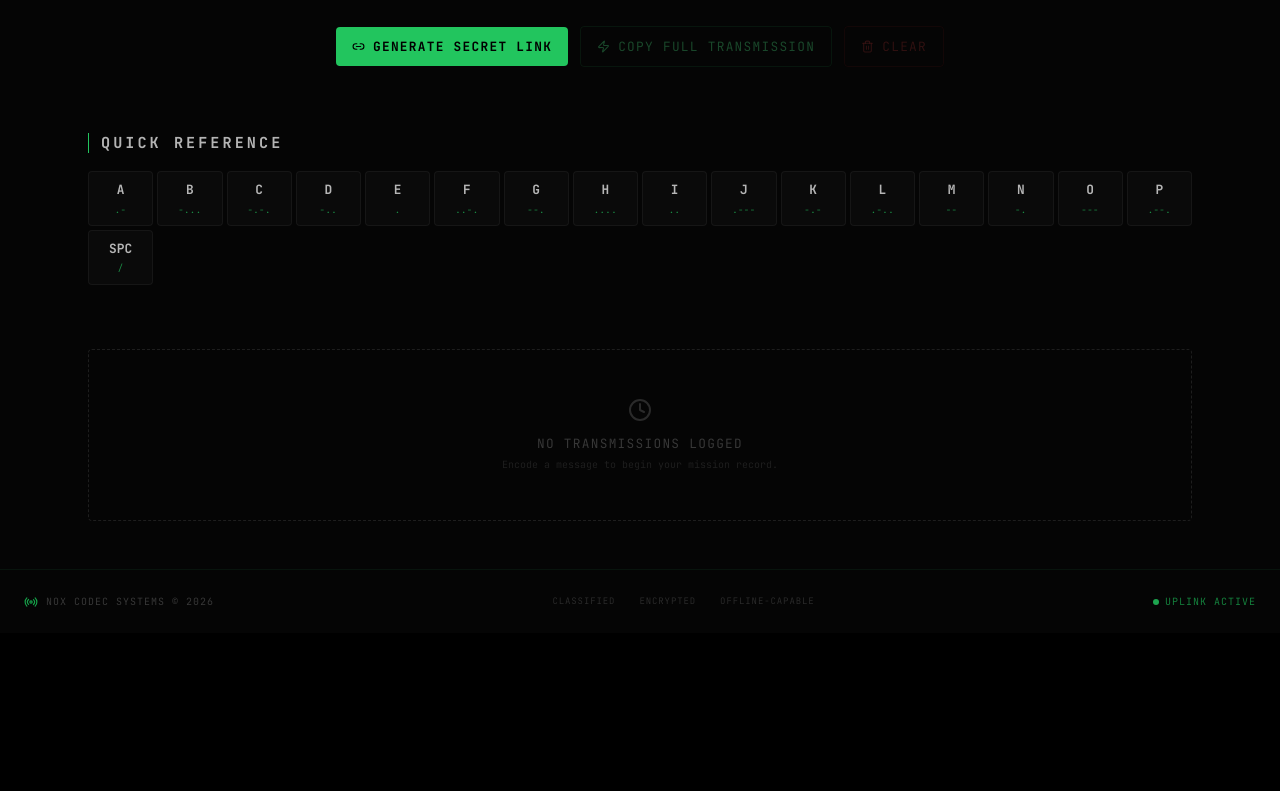
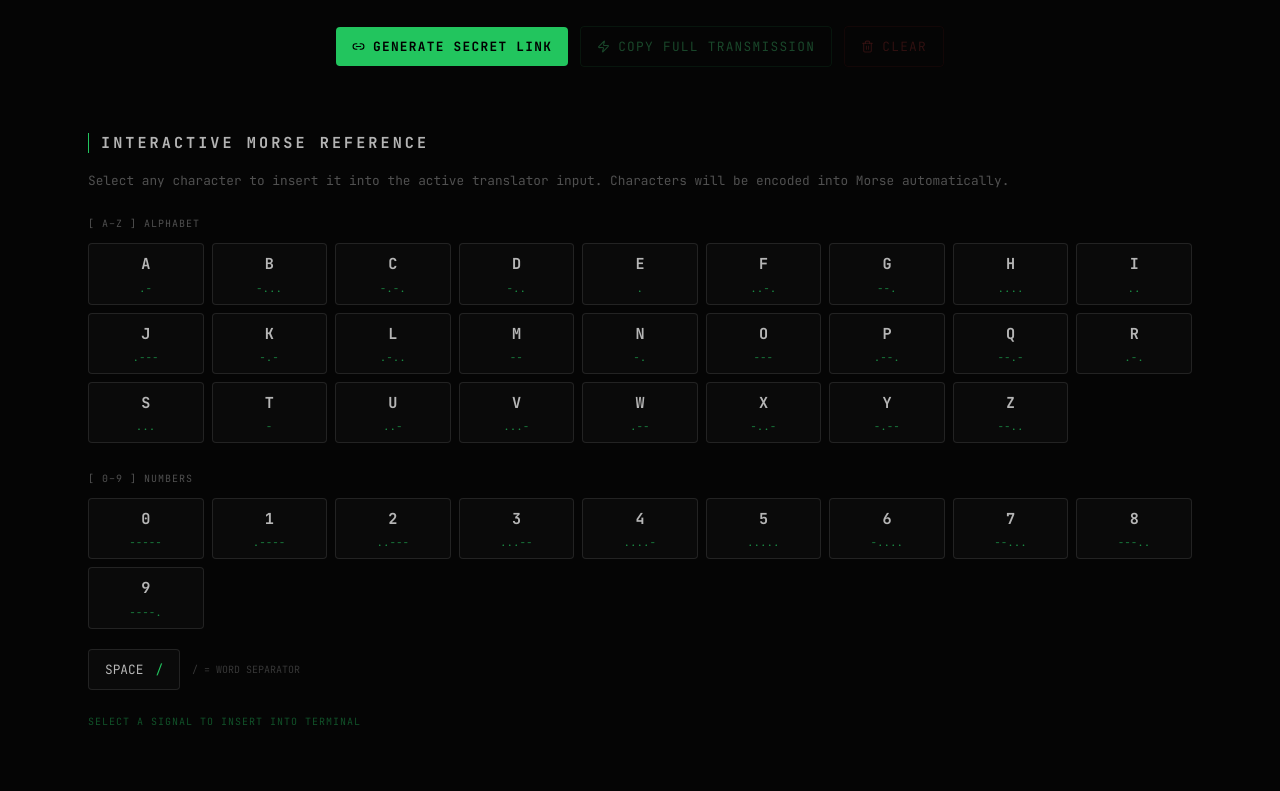
Before and after one commit to jonaedjoshim/noxcodec-morse-code-terminal, a React (Vite) app: page /translator in a window 1280 px wide. Shown: the part 560-1351 px from the top of the page. Before the commit the page ends 1193 px from the top, so only its background shows below. Built offline with nearby package versions, Linux system fonts and the light colour scheme.

Commit message:
feat: add interactive morse code reference

```diff
--- /dev/null
+++ b/src/components/translator/MorseReference.jsx
@@ -0,0 +1,100 @@
+import morseData from "../../data/morseData.json";
+
+const alphabet = "ABCDEFGHIJKLMNOPQRSTUVWXYZ".split("");
+const numbers = "0123456789".split("");
+
+function ReferenceGroup({ title, characters, onSelect }) {
+  return (
+    <div>
+      <h3 className="font-mono text-[10px] tracking-widest text-white/30 mb-3">
+        {title}
+      </h3>
+
+      <div className="grid grid-cols-4 sm:grid-cols-6 md:grid-cols-9 lg:grid-cols-13 gap-2">
+        {characters.map((char) => (
+          <button
+            key={char}
+            type="button"
+            onClick={() => onSelect(char)}
+            title={`Insert ${char}: ${morseData[char]}`}
+            aria-label={`Insert ${char}, Morse code ${morseData[char]}`}
+            className="group flex flex-col items-center justify-center gap-1 min-h-14 p-2 bg-[#0a0a0a] border border-white/10 rounded hover:border-green-600/70 hover:bg-green-950/30 active:scale-95 transition-all focus-visible:outline focus-visible:outline-2 focus-visible:outline-green-400"
+          >
+            <span className="font-mono text-sm font-bold text-white/70 group-hover:text-green-300 transition-colors">
+              {char}
+            </span>
+
+            <span className="font-mono text-[10px] text-green-500/70 tracking-wider">
+              {morseData[char]}
+            </span>
+          </button>
+        ))}
+      </div>
+    </div>
+  );
+}
+
+export default function MorseReference({ onSelect, mode }) {
+  return (
+    <section
+      className="mt-16"
+      data-aos="fade-up"
+      data-aos-delay="100"
+      aria-labelledby="morse-reference-title"
+    >
+      <div className="flex items-center gap-3 mb-4">
+        <div className="w-px h-5 bg-green-500" />
+
+        <h2
+          id="morse-reference-title"
+          className="font-mono text-sm font-bold tracking-[0.2em] text-white/70 uppercase"
+        >
+          Interactive Morse Reference
+        </h2>
+      </div>
+
+      <p className="font-mono text-xs text-white/30 leading-relaxed mb-6">
+        Select any character to insert it into the active translator input.
+        {mode === "morseToText"
+          ? " Morse signals will be inserted automatically."
+          : " Characters will be encoded into Morse automatically."}
+      </p>
+
+      <div className="space-y-7">
+        <ReferenceGroup
+          title="[ A–Z ] ALPHABET"
+          characters={alphabet}
+          onSelect={onSelect}
+        />
+
+        <ReferenceGroup
+          title="[ 0–9 ] NUMBERS"
+          characters={numbers}
+          onSelect={onSelect}
+        />
+      </div>
+
+      <div className="mt-5 flex flex-wrap items-center gap-3">
+        <button
+          type="button"
+          onClick={() => onSelect(" ")}
+          className="flex items-center gap-3 px-4 py-2.5 bg-[#0a0a0a] border border-white/10 rounded hover:border-green-600/70 hover:bg-green-950/30 transition-all group focus-visible:outline focus-visible:outline-2 focus-visible:outline-green-400"
+        >
+          <span className="font-mono text-xs text-white/70 group-hover:text-green-300">
+            SPACE
+          </span>
+
+          <span className="font-mono text-xs text-green-500">/</span>
+        </button>
+
+        <span className="font-mono text-[10px] text-white/20">
+          / = WORD SEPARATOR
+        </span>
+      </div>
+
+      <p className="font-mono text-[10px] text-green-500/40 tracking-widest mt-6">
+        SELECT A SIGNAL TO INSERT INTO TERMINAL
+      </p>
+    </section>
+  );
+}
--- a/src/hooks/useMorse.js
+++ b/src/hooks/useMorse.js
@@ -4,6 +4,7 @@ import {
   morseToText,
   generateShareURL,
 } from "../utils/morseUtils";
+import morseData from "../data/morseData.json";
 import { useLocalStorage } from "./useLocalStorage";
 
 const MAX_LOGS = 5;
@@ -13,11 +14,9 @@ const STORAGE_KEY = "transmission_logs";
 
 export function useMorse(initialText = "") {
   const [plainText, setPlainText] = useState(initialText);
-
   const [morseText, setMorseText] = useState(() =>
     initialText ? textToMorse(initialText) : "",
   );
-
   const [mode, setMode] = useState("textToMorse");
   const [toast, setToast] = useState(null);
   const [logs, setLogs] = useLocalStorage(STORAGE_KEY, []);
@@ -34,7 +33,6 @@ export function useMorse(initialText = "") {
 
   const showToast = useCallback((message, type = "success") => {
     clearTimeout(toastTimerRef.current);
-
     setToast({ message, type });
 
     toastTimerRef.current = setTimeout(() => {
@@ -48,9 +46,7 @@ export function useMorse(initialText = "") {
       const normalizedPlain = plain.trim();
       const normalizedMorse = morse.trim();
 
-      if (!normalizedPlain || !normalizedMorse) {
-        return;
-      }
+      if (!normalizedPlain || !normalizedMorse) return;
 
       const entry = {
         id: Date.now(),
@@ -81,9 +77,7 @@ export function useMorse(initialText = "") {
     (plain, morse) => {
       cancelPendingLog();
 
-      if (!plain.trim() || !morse.trim()) {
-        return;
-      }
+      if (!plain.trim() || !morse.trim()) return;
 
       logTimerRef.current = setTimeout(() => {
         saveLog(plain, morse);
@@ -99,7 +93,6 @@ export function useMorse(initialText = "") {
 
       setPlainText(value);
       setMorseText(translatedMorse);
-
       scheduleLog(value, translatedMorse);
     },
     [scheduleLog],
@@ -111,10 +104,32 @@ export function useMorse(initialText = "") {
 
       setMorseText(value);
       setPlainText(translatedText);
-
       scheduleLog(translatedText, value);
     },
     [scheduleLog],
+  );
+
+  const handleReferenceSelect = useCallback(
+    (character) => {
+      if (mode === "textToMorse") {
+        const updatedText = plainText + character;
+        handlePlainChange(updatedText);
+        return;
+      }
+
+      const code = character === " " ? "/" : morseData[character];
+
+      if (!code) return;
+
+      const trimmedMorse = morseText.trimEnd();
+
+      const updatedMorse = trimmedMorse
+        ? `${trimmedMorse} ${code} `
+        : `${code} `;
+
+      handleMorseChange(updatedMorse);
+    },
+    [mode, plainText, morseText, handlePlainChange, handleMorseChange],
   );
 
   const handleSwapMode = useCallback(() => {
@@ -138,11 +153,9 @@ export function useMorse(initialText = "") {
         }
 
         await navigator.clipboard.writeText(text);
-
         showToast(`${label} copied to clipboard.`);
       } catch (error) {
         console.error("[NOXCODEC] Clipboard error:", error);
-
         showToast("Failed to copy. Check clipboard permissions.", "error");
       }
     },
@@ -151,10 +164,8 @@ export function useMorse(initialText = "") {
 
   const handleClear = useCallback(() => {
     cancelPendingLog();
-
     setPlainText("");
     setMorseText("");
-
     showToast("Terminal cleared.");
   }, [cancelPendingLog, showToast]);
 
@@ -175,20 +186,16 @@ export function useMorse(initialText = "") {
       }
 
       await navigator.clipboard.writeText(shareURL);
-
       showToast("Share link generated and copied!");
     } catch (error) {
       console.error("[NOXCODEC] Share link error:", error);
-
       showToast("Failed to generate or copy share link.", "error");
     }
   }, [mode, plainText, morseText, showToast]);
 
   const handleLoadLog = useCallback(
     (log) => {
-      if (!log || typeof log !== "object") {
-        return;
-      }
+      if (!log || typeof log !== "object") return;
 
       if (typeof log.plain !== "string" || typeof log.morse !== "string") {
         showToast("Invalid transmission log.", "error");
@@ -208,7 +215,6 @@ export function useMorse(initialText = "") {
 
   const handleClearLogs = useCallback(() => {
     cancelPendingLog();
-
     setLogs([]);
     showToast("Transmission logs wiped.");
   }, [cancelPendingLog, setLogs, showToast]);
@@ -221,6 +227,7 @@ export function useMorse(initialText = "") {
     logs,
     handlePlainChange,
     handleMorseChange,
+    handleReferenceSelect,
     handleSwapMode,
     handleCopy,
     handleClear,
--- a/src/pages/TranslatorPage.jsx
+++ b/src/pages/TranslatorPage.jsx
@@ -1,43 +1,26 @@
 import { useEffect } from "react";
 import AOS from "aos";
+
 import { useMorse } from "../hooks/useMorse";
 import { readMessageFromURL } from "../utils/morseUtils";
+
 import Converter from "../components/translator/Converter";
+import MorseReference from "../components/translator/MorseReference";
 import History from "../components/translator/History";
 import Toast from "../components/ui/Toast";
 
-const MORSE_GUIDE = [
-  { char: "A", code: ".-" },
-  { char: "B", code: "-..." },
-  { char: "C", code: "-.-." },
-  { char: "D", code: "-.." },
-  { char: "E", code: "." },
-  { char: "F", code: "..-." },
-  { char: "G", code: "--." },
-  { char: "H", code: "...." },
-  { char: "I", code: ".." },
-  { char: "J", code: ".---" },
-  { char: "K", code: "-.-" },
-  { char: "L", code: ".-.." },
-  { char: "M", code: "--" },
-  { char: "N", code: "-." },
-  { char: "O", code: "---" },
-  { char: "P", code: ".--." },
-];
-
 export default function TranslatorPage() {
   const urlMessage = readMessageFromURL();
-
   const morse = useMorse(urlMessage || "");
 
   useEffect(() => {
     AOS.refresh();
+
     if (urlMessage) {
-      morse.showToast("Secret transmission decoded from link!");
-      // Clean the URL without reload
+      morse.showToast("Shared transmission loaded!");
+
       window.history.replaceState({}, "", window.location.pathname);
     }
-    // eslint-disable-next-line react-hooks/exhaustive-deps
   }, []);
 
   return (
@@ -45,17 +28,19 @@ export default function TranslatorPage() {
       <Toast toast={morse.toast} />
 
       <div className="max-w-6xl mx-auto px-4 sm:px-6">
-        {/* Page Header */}
         <div className="mb-10" data-aos="fade-down">
           <div className="flex items-center gap-2 mb-1">
             <span className="w-4 h-px bg-green-500" />
+
             <span className="text-[10px] text-green-500 tracking-[0.4em]">
               ACTIVE TERMINAL
             </span>
           </div>
+
           <h1 className="text-3xl sm:text-4xl font-black text-white/90 tracking-tight">
             Morse Translator
           </h1>
+
           <p className="text-xs text-white/30 mt-2 max-w-xl leading-relaxed">
             Encode plaintext to Morse or decode incoming signals. Use{" "}
             <span className="text-green-500">·</span> dots and{" "}
@@ -65,7 +50,6 @@ export default function TranslatorPage() {
           </p>
         </div>
 
-        {/* Converter */}
         <Converter
           plainText={morse.plainText}
           morseText={morse.morseText}
@@ -78,38 +62,11 @@ export default function TranslatorPage() {
           handleGenerateLink={morse.handleGenerateLink}
         />
 
-        {/* Quick Reference */}
-        <div className="mt-16" data-aos="fade-up" data-aos-delay="100">
-          <div className="flex items-center gap-3 mb-4">
-            <div className="w-px h-5 bg-green-500" />
-            <h2 className="font-mono text-sm font-bold tracking-[0.2em] text-white/70 uppercase">
-              Quick Reference
-            </h2>
-          </div>
-          <div className="grid grid-cols-4 sm:grid-cols-8 md:grid-cols-16 gap-1">
-            {MORSE_GUIDE.map((item) => (
-              <div
-                key={item.char}
-                className="flex flex-col items-center gap-1 p-2 bg-[#0a0a0a] border border-white/5 rounded hover:border-green-900/60 transition-colors"
-              >
-                <span className="text-xs font-bold text-white/70">
-                  {item.char}
-                </span>
-                <span className="text-[9px] text-green-500/70 tracking-wider">
-                  {item.code}
-                </span>
-              </div>
-            ))}
-            <div className="flex flex-col items-center gap-1 p-2 bg-[#0a0a0a] border border-white/5 rounded hover:border-green-900/60 transition-colors">
-              <span className="text-xs font-bold text-white/70">SPC</span>
-              <span className="text-[9px] text-green-500/70 tracking-wider">
-                /
-              </span>
-            </div>
-          </div>
-        </div>
+        <MorseReference
+          mode={morse.mode}
+          onSelect={morse.handleReferenceSelect}
+        />
 
-        {/* Transmission Logs */}
         <History
           logs={morse.logs}
           handleLoadLog={morse.handleLoadLog}
```
